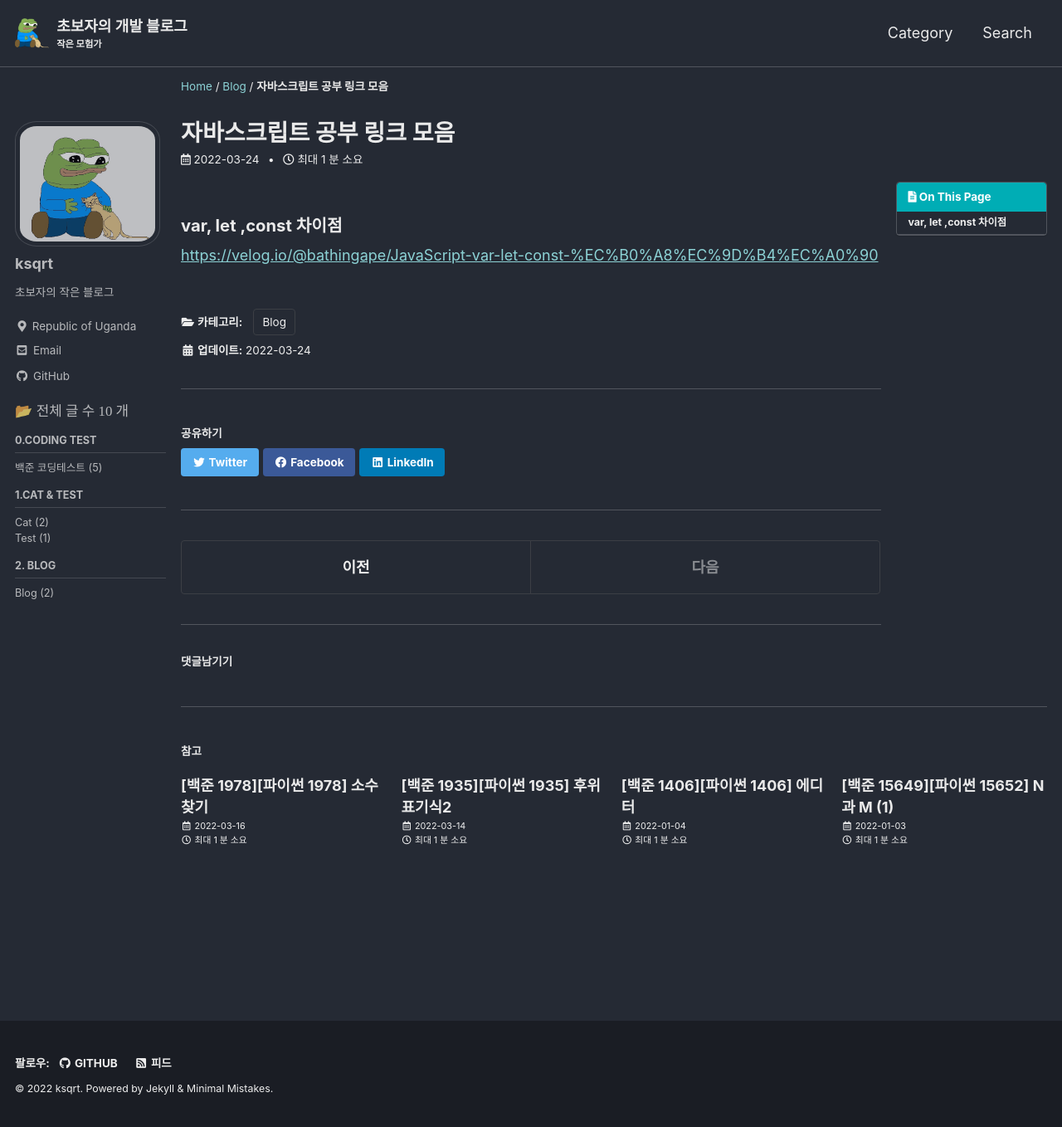
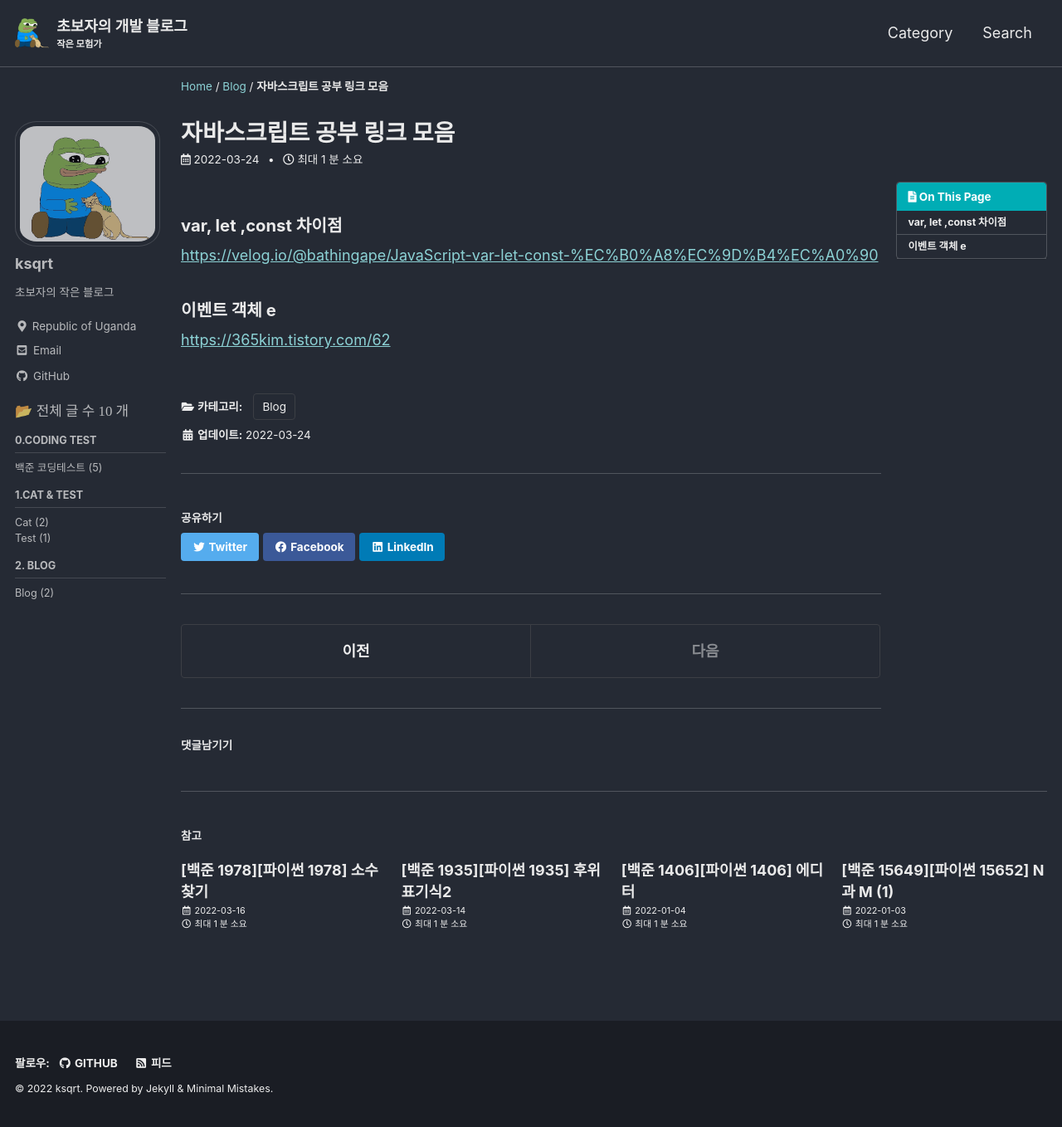
Before and after one commit to ksqrt/ksqrt.github.io, a Jekyll site: the page built from _posts/Blog/2022-03-24-blog-002.md, in a window 1280 px wide and 1358 px high. Shown: the whole window at 83% size. Built offline with Jekyll 4.4.1, drawn with Linux system fonts in a browser that asks for light colours; cached includes are drawn as plain includes; comment, search, counter and statistics services are not loaded.

Commit message:
이벤트 링크 추가

```diff
--- a/_posts/Blog/2022-03-24-blog-002.md
+++ b/_posts/Blog/2022-03-24-blog-002.md
@@ -13,3 +13,7 @@ toc_sticky : true
 ### var, let ,const 차이점
 
 [https://velog.io/@bathingape/JavaScript-var-let-const-%EC%B0%A8%EC%9D%B4%EC%A0%90](https://velog.io/@bathingape/JavaScript-var-let-const-%EC%B0%A8%EC%9D%B4%EC%A0%90)
+
+
+### 이벤트 객체 e
+[https://365kim.tistory.com/62](https://365kim.tistory.com/62)
```
